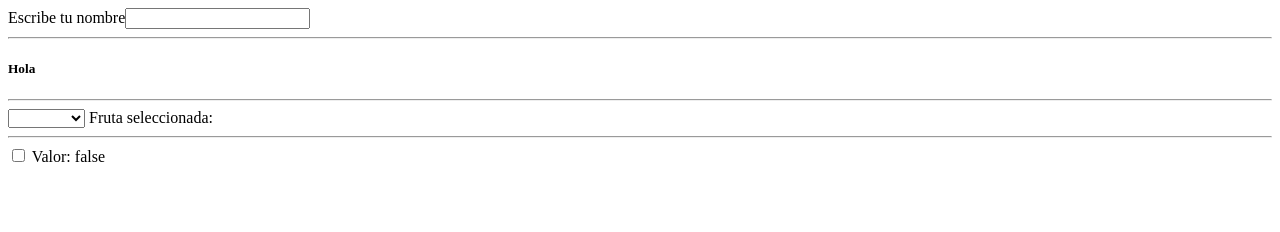
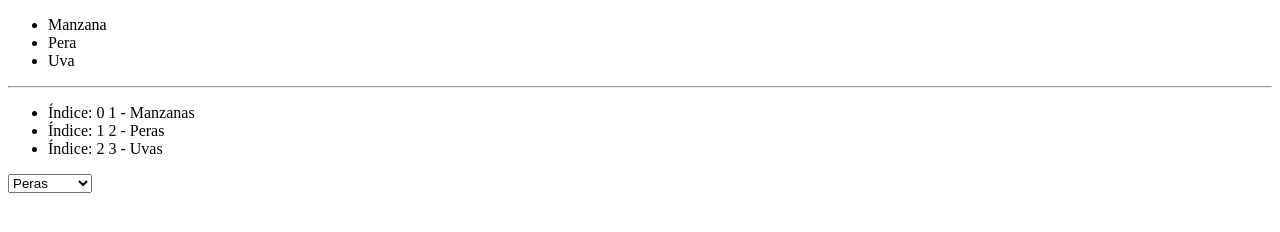
Before and after one commit to jesusmemije/Curso-Vue-3, a plain HTML site: page index.html in a window 1280 px wide. Drawn offline with nearby package versions, Linux system fonts and the light colour scheme.

Commit message:
Bucle v-for, recorrido de arrays y listas

```diff
--- a/index.html
+++ b/index.html
@@ -8,30 +8,40 @@
 </head>
 <body>
     <div id="app">
-        <label for="">Escribe tu nombre</label>
-        <input type="text" v-model="nombre">
+        <ul>
+            <li v-for="fruta in frutas" v-bind:key="fruta">{{ fruta }}</li>
+        </ul>
         <hr>
-        <h5>Hola {{ nombre }}</h5>
-        <hr>
-        <select v-model="fruta">
-            <option value="manzana">Manzana</option>
-            <option value="pera">Pera</option>
-            <option value="uva">Uva</option>
+        <ul>
+            <li v-for="(fruta, index) in frutas_con_id" v-bind:key="fruta.id">Índice: {{ index }} {{ fruta.id }} - {{ fruta.nombre }}</li>
+        </ul>
+        <select v-model="fruta_id">
+            <option v-for="fruta in frutas_con_id" v-bind:value="fruta.id">{{ fruta.nombre }}</option>
         </select>
-        Fruta seleccionada: {{ fruta }}
-        <hr>
-        <input type="checkbox" v-model="activo">
-        Valor: {{ activo }}
     </div>
     <script src="https://unpkg.com/vue@next"></script>
     <script>
         // data, methods, props, mounted, created, computed, watch, destroyed
+        // v-bind, v-model, v-for
         const app = {
             data() {
                 return {
-                    nombre: '',
-                    fruta: '',
-                    activo: false,
+                    fruta_id: 2,
+                    frutas: ['Manzana', 'Pera', 'Uva'],
+                    frutas_con_id: [
+                        {
+                            id: 1,
+                            nombre: 'Manzanas'
+                        },
+                        {
+                            id: 2,
+                            nombre: 'Peras'
+                        },
+                        {
+                            id: 3,
+                            nombre: 'Uvas'
+                        },
+                    ]
                 }
             },
         }
```
